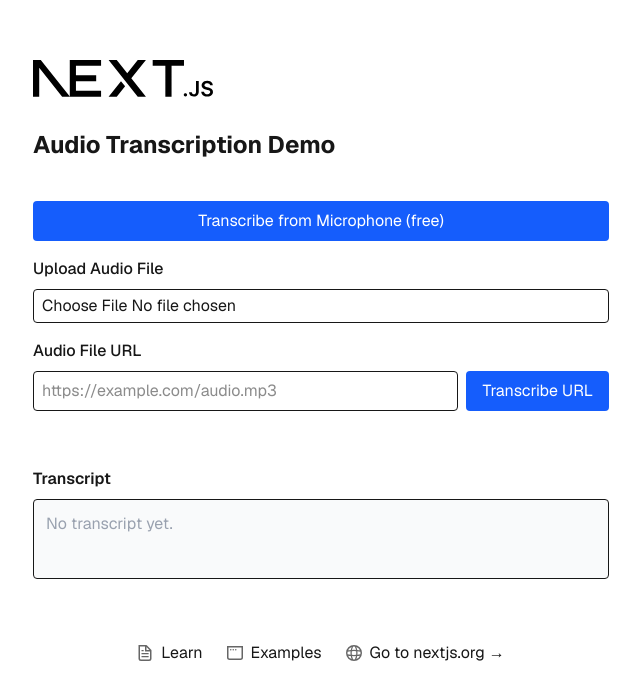
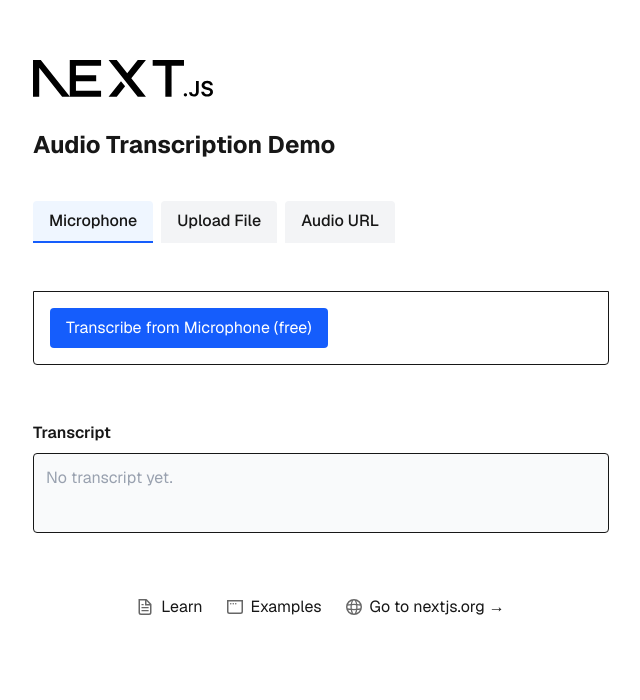
Before and after one commit to miguelcarrascoq/nextjs-audio-transcription, a Next.js app: page / in a window 1280 px wide. Shown: the part 104-804 px from the top of the page, without its empty margins (319-959 px from the left). Built offline with nearby package versions, Linux system fonts and the light colour scheme.

Commit message:
Refactor UI to implement tabbed navigation for audio transcription methods

```diff
--- a/src/app/page.tsx
+++ b/src/app/page.tsx
@@ -3,10 +3,17 @@
 import React, { useRef, useState } from "react";
 import Image from "next/image";
 
+const TABS = [
+  { label: "Microphone", value: "mic" },
+  { label: "Upload File", value: "file" },
+  { label: "Audio URL", value: "url" },
+];
+
 export default function Home() {
   const [audioUrl, setAudioUrl] = useState("");
   const [transcript, setTranscript] = useState("");
   const [loading, setLoading] = useState(false);
+  const [tab, setTab] = useState("mic");
   const fileInputRef = useRef<HTMLInputElement>(null);
 
   // Try to use browser SpeechRecognition API (free, but only for mic input)
@@ -26,7 +33,7 @@
     }
   };
 
-  // Handle file upload (for future: open-source or Gemini API)
+  // Handle file upload (Gemini API)
   const handleFileChange = async (e: React.ChangeEvent<HTMLInputElement>) => {
     const file = e.target.files?.[0];
     if (!file) return;
@@ -48,7 +55,7 @@
     setLoading(false);
   };
 
-  // Handle URL input (for future: open-source or Gemini API)
+  // Handle URL input (Gemini API)
   const handleUrlTranscribe = async () => {
     if (!audioUrl) return;
     setLoading(true);
@@ -81,14 +88,30 @@
           priority
         />
         <h1 className="text-2xl font-bold mb-2">Audio Transcription Demo</h1>
-        <div className="flex flex-col gap-4 w-full">
+        <div className="flex gap-2 mb-4">
+          {TABS.map(t => (
+            <button
+              key={t.value}
+              className={`px-4 py-2 rounded-t border-b-2 transition-colors font-medium ${tab === t.value ? "border-blue-600 bg-blue-50 dark:bg-blue-900" : "border-transparent bg-gray-100 dark:bg-gray-800"}`}
+              onClick={() => { setTab(t.value); setTranscript(""); }}
+              type="button"
+            >
+              {t.label}
+            </button>
+          ))}
+        </div>
+        <div className="w-full border rounded-b p-4 bg-white dark:bg-gray-900">
+          {tab === "mic" && (
             <button
               className="bg-blue-600 text-white rounded px-4 py-2 hover:bg-blue-700"
               onClick={handleMicTranscribe}
               type="button"
+              disabled={loading}
             >
               Transcribe from Microphone (free)
             </button>
+          )}
+          {tab === "file" && (
             <div className="flex flex-col gap-2">
               <label className="font-medium">Upload Audio File</label>
               <input
@@ -97,8 +120,11 @@
                 accept="audio/*"
                 onChange={handleFileChange}
                 className="border rounded px-2 py-1"
+                disabled={loading}
               />
             </div>
+          )}
+          {tab === "url" && (
             <div className="flex flex-col gap-2">
               <label className="font-medium">Audio File URL</label>
               <div className="flex gap-2">
@@ -108,16 +134,19 @@
                   onChange={e => setAudioUrl(e.target.value)}
                   placeholder="https://example.com/audio.mp3"
                   className="border rounded px-2 py-1 flex-1"
+                  disabled={loading}
                 />
                 <button
                   className="bg-blue-600 text-white rounded px-4 py-2 hover:bg-blue-700"
                   onClick={handleUrlTranscribe}
                   type="button"
+                  disabled={loading}
                 >
                   Transcribe URL
                 </button>
               </div>
             </div>
+          )}
         </div>
         <div className="mt-6 w-full">
           <h2 className="font-semibold mb-2">Transcript</h2>
```
Lines whose indentation alone changed are shown as unchanged.
